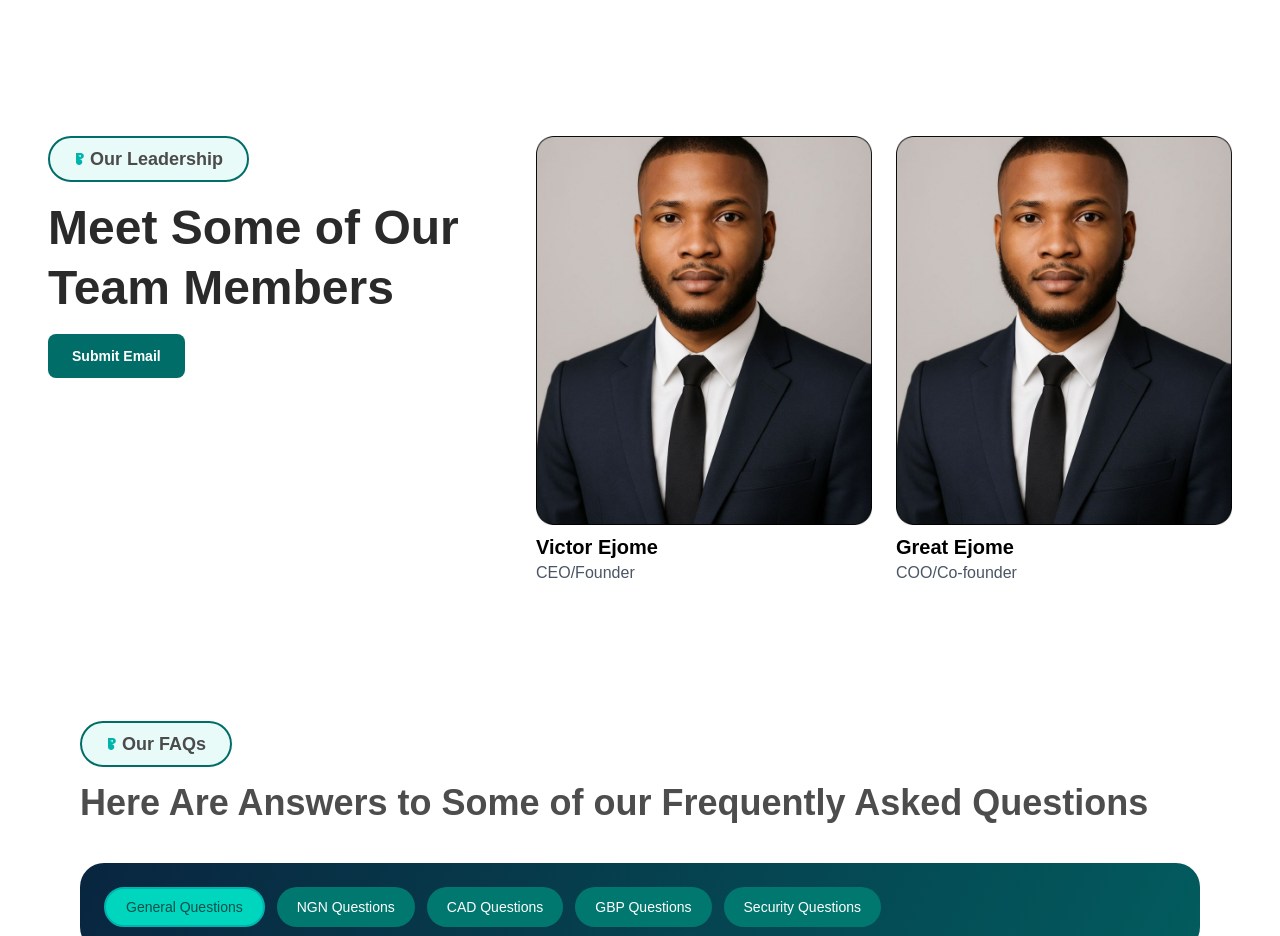
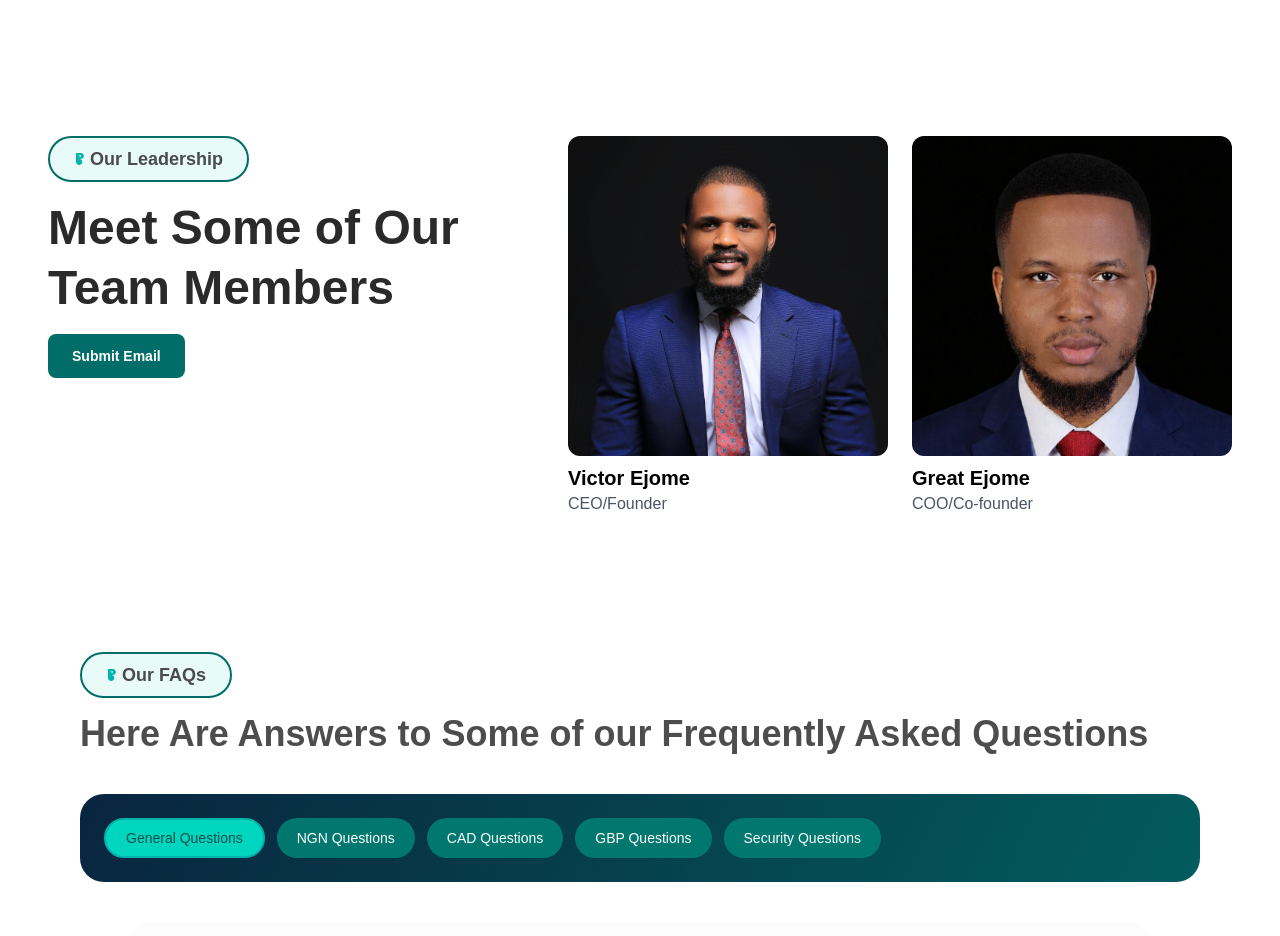
Before and after one commit to bigmillie/Payva---Frontend, a Next.js app: page /company in a window 1280 px wide. Shown: the part 3820-4756 px from the top of the page. Built offline with nearby package versions, Linux system fonts and the light colour scheme; a web font is replaced by a local one.

Commit message:
new seo setup

```diff
--- a/app/components/company/OurLeadership.tsx
+++ b/app/components/company/OurLeadership.tsx
@@ -18,22 +18,22 @@ const OurLeadership = () => {
         <div className="flex items-center gap-6 md:flex-row">
           <div className="">
             <Image
-              src="/assets/about/ceo.png"
+              src="/assets/about/ceo1.jpeg"
               alt="Leader 1"
               width={400}
               height={200}
-              className=""
+              className="w-80 h-80 rounded-xl object-cover"
             />
             <h3 className="text-xl font-bold mt-2">Victor Ejome</h3>
             <p className="text-gray-600">CEO/Founder</p>
           </div>
           <div className="">
             <Image
-              src="/assets/about/ceo.png"
+              src="/assets/about/ceo2.jpeg"
               alt="Leader 1"
               width={400}
               height={200}
-              className=""
+              className="w-80 h-80 rounded-xl object-cover"
             />
             <h3 className="text-xl font-bold mt-2">Great Ejome</h3>
             <p className="text-gray-600">COO/Co-founder</p>
```
Also changed, not shown: public/assets/about/ceo1.jpeg (added), public/assets/about/ceo2.jpeg (added).
